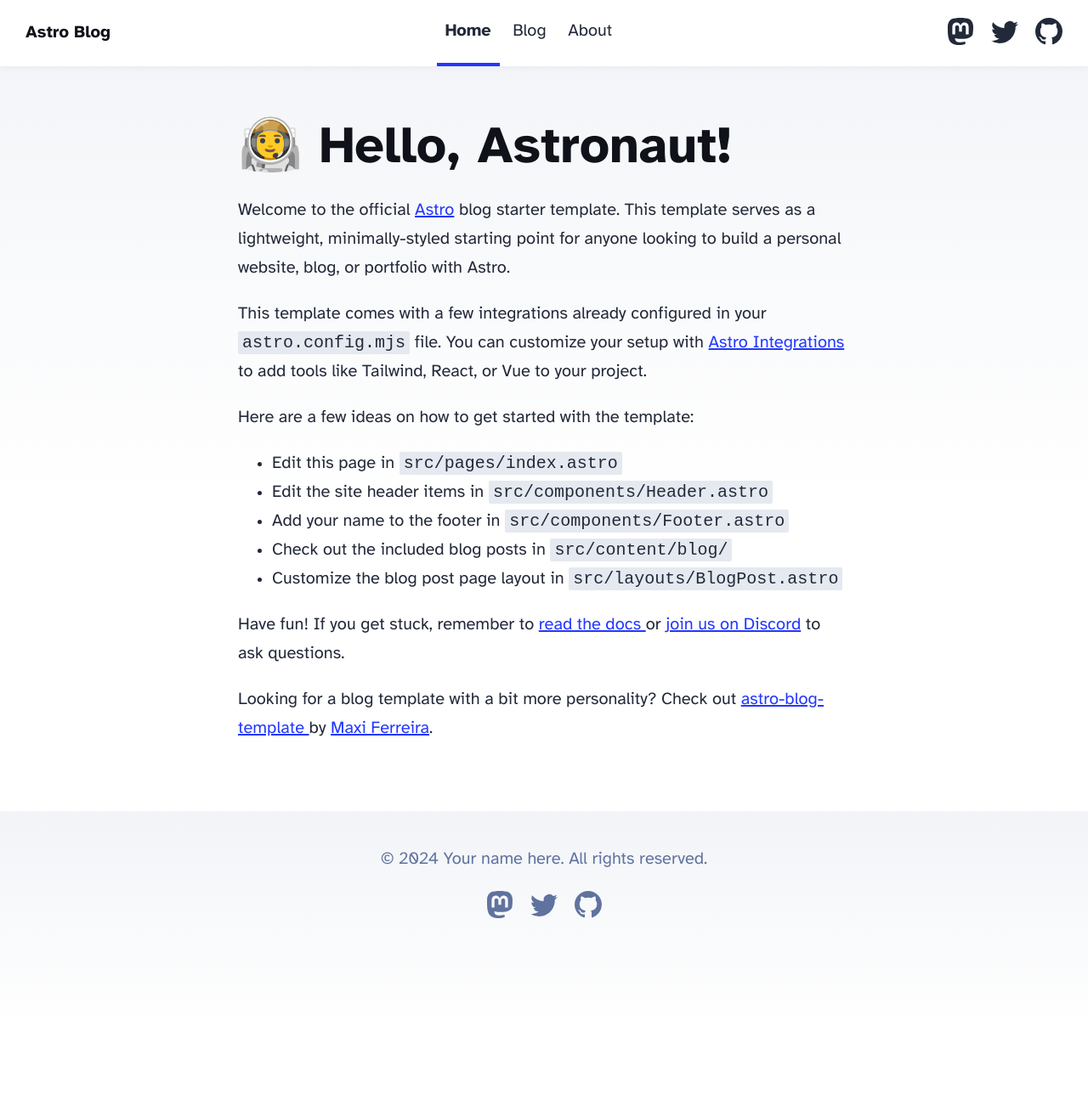
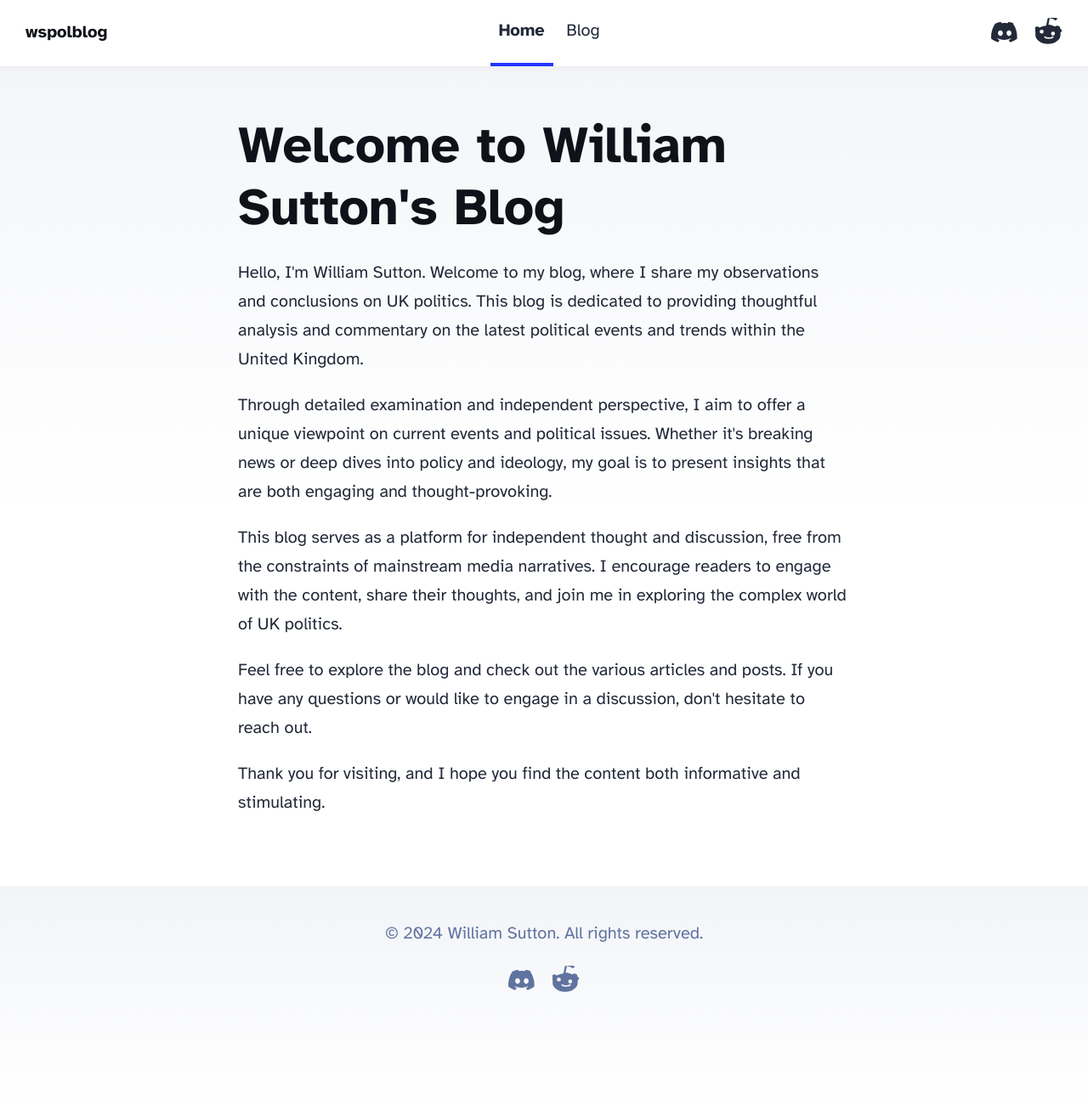
Before and after one commit to williamsuttondev/williamsuttondev.github.io, an Astro site: page / in a window 1280 px wide. Shown: the whole page at 85% size. Before the commit the page ends 1213 px from the top, so only its background shows below. Built offline with nearby package versions, Linux system fonts and the light colour scheme; Astro itself is replaced by a stand-in of ours.

Commit message:
Changed social links in header and footer although Reddit isn't ideal right now - Also removed the about section of the header and changed the body content of index

```diff
--- a/src/components/Footer.astro
+++ b/src/components/Footer.astro
@@ -3,39 +3,25 @@ const today = new Date();
 ---
 
 <footer>
-	&copy; {today.getFullYear()} Your name here. All rights reserved.
+	&copy; {today.getFullYear()} William Sutton. All rights reserved.
 	<div class="social-links">
-		<a href="https://m.webtoo.ls/@astro" target="_blank">
-			<span class="sr-only">Follow Astro on Mastodon</span>
-			<svg
-				viewBox="0 0 16 16"
-				aria-hidden="true"
-				width="32"
-				height="32"
-				astro-icon="social/mastodon"
-				><path
+		<a href="https://discord.com/invite/your-discord-invite-link" target="_blank">
+			<span class="sr-only">Join us on Discord</span>
+			<svg viewBox="0 0 16 16" aria-hidden="true" width="32" height="32">
+				<path
 					fill="currentColor"
-					d="M11.19 12.195c2.016-.24 3.77-1.475 3.99-2.603.348-1.778.32-4.339.32-4.339 0-3.47-2.286-4.488-2.286-4.488C12.062.238 10.083.017 8.027 0h-.05C5.92.017 3.942.238 2.79.765c0 0-2.285 1.017-2.285 4.488l-.002.662c-.004.64-.007 1.35.011 2.091.083 3.394.626 6.74 3.78 7.57 1.454.383 2.703.463 3.709.408 1.823-.1 2.847-.647 2.847-.647l-.06-1.317s-1.303.41-2.767.36c-1.45-.05-2.98-.156-3.215-1.928a3.614 3.614 0 0 1-.033-.496s1.424.346 3.228.428c1.103.05 2.137-.064 3.188-.189zm1.613-2.47H11.13v-4.08c0-.859-.364-1.295-1.091-1.295-.804 0-1.207.517-1.207 1.541v2.233H7.168V5.89c0-1.024-.403-1.541-1.207-1.541-.727 0-1.091.436-1.091 1.296v4.079H3.197V5.522c0-.859.22-1.541.66-2.046.456-.505 1.052-.764 1.793-.764.856 0 1.504.328 1.933.983L8 4.39l.417-.695c.429-.655 1.077-.983 1.934-.983.74 0 1.336.259 1.791.764.442.505.661 1.187.661 2.046v4.203z"
-				></path></svg
-			>
+					d="M13.552 3.418a13.227 13.227 0 0 0-3.257-1.04c-.142.237-.294.548-.403.793a12.14 12.14 0 0 0-3.782 0c-.113-.248-.268-.555-.404-.793A13.227 13.227 0 0 0 2.45 3.419c-2.083 3.08-2.65 6.07-2.35 8.984a13.26 13.26 0 0 0 4.004 2.017c.32-.447.604-.92.85-1.416a8.65 8.65 0 0 1-1.35-.66c.114-.086.228-.172.342-.258a8.676 8.676 0 0 0 7.44 0c.116.09.23.174.342.26a8.65 8.65 0 0 1-1.35.66c.246.497.53.97.85 1.416a13.248 13.248 0 0 0 4.004-2.017c.3-2.914-.267-5.904-2.35-8.984zM5.474 10.696c-.79 0-1.438-.73-1.438-1.634 0-.904.633-1.635 1.438-1.635.806 0 1.454.73 1.439 1.635 0 .904-.633 1.634-1.439 1.634zm5.052 0c-.79 0-1.438-.73-1.438-1.634 0-.904.633-1.635 1.438-1.635.806 0 1.454.73 1.439 1.635 0 .904-.633 1.634-1.439 1.634z"
+				></path>
+			</svg>
 		</a>
-		<a href="https://twitter.com/astrodotbuild" target="_blank">
-			<span class="sr-only">Follow Astro on Twitter</span>
-			<svg viewBox="0 0 16 16" aria-hidden="true" width="32" height="32" astro-icon="social/twitter"
-				><path
+		<a href="https://www.reddit.com/r/your-subreddit" target="_blank">
+			<span class="sr-only">Join us on Reddit</span>
+			<svg viewBox="0 0 24 24" aria-hidden="true" width="32" height="32">
+				<path
 					fill="currentColor"
-					d="M5.026 15c6.038 0 9.341-5.003 9.341-9.334 0-.14 0-.282-.006-.422A6.685 6.685 0 0 0 16 3.542a6.658 6.658 0 0 1-1.889.518 3.301 3.301 0 0 0 1.447-1.817 6.533 6.533 0 0 1-2.087.793A3.286 3.286 0 0 0 7.875 6.03a9.325 9.325 0 0 1-6.767-3.429 3.289 3.289 0 0 0 1.018 4.382A3.323 3.323 0 0 1 .64 6.575v.045a3.288 3.288 0 0 0 2.632 3.218 3.203 3.203 0 0 1-.865.115 3.23 3.23 0 0 1-.614-.057 3.283 3.283 0 0 0 3.067 2.277A6.588 6.588 0 0 1 .78 13.58a6.32 6.32 0 0 1-.78-.045A9.344 9.344 0 0 0 5.026 15z"
-				></path></svg
-			>
-		</a>
-		<a href="https://github.com/withastro/astro" target="_blank">
-			<span class="sr-only">Go to Astro's GitHub repo</span>
-			<svg viewBox="0 0 16 16" aria-hidden="true" width="32" height="32" astro-icon="social/github"
-				><path
-					fill="currentColor"
-					d="M8 0C3.58 0 0 3.58 0 8c0 3.54 2.29 6.53 5.47 7.59.4.07.55-.17.55-.38 0-.19-.01-.82-.01-1.49-2.01.37-2.53-.49-2.69-.94-.09-.23-.48-.94-.82-1.13-.28-.15-.68-.52-.01-.53.63-.01 1.08.58 1.23.82.72 1.21 1.87.87 2.33.66.07-.52.28-.87.51-1.07-1.78-.2-3.64-.89-3.64-3.95 0-.87.31-1.59.82-2.15-.08-.2-.36-1.02.08-2.12 0 0 .67-.21 2.2.82.64-.18 1.32-.27 2-.27.68 0 1.36.09 2 .27 1.53-1.04 2.2-.82 2.2-.82.44 1.1.16 1.92.08 2.12.51.56.82 1.27.82 2.15 0 3.07-1.87 3.75-3.65 3.95.29.25.54.73.54 1.48 0 1.07-.01 1.93-.01 2.2 0 .21.15.46.55.38A8.012 8.012 0 0 0 16 8c0-4.42-3.58-8-8-8z"
-				></path></svg
-			>
+					d="M22.162 9.763a2.867 2.867 0 0 0-4.76-2.09c-1.795-.97-3.77-1.585-5.835-1.72l1.18-5.534 3.854.811a1.33 1.33 0 1 0 .285-1.348L11.66.264a.666.666 0 0 0-.794.517l-1.31 6.143c-2.092.085-4.127.704-5.952 1.72a2.867 2.867 0 1 0-3.315 4.563c-.13.593-.2 1.202-.2 1.82 0 4.446 4.97 8.06 11.09 8.06 6.12 0 11.09-3.614 11.09-8.06 0-.618-.067-1.228-.198-1.82a2.861 2.861 0 0 0 1.442-2.473zM5.63 13.96a1.747 1.747 0 1 1 0-3.494 1.747 1.747 0 0 1 0 3.494zm10.29 3.563c-.99.99-2.835 1.054-3.92 1.054-1.084 0-2.93-.064-3.92-1.053a.666.666 0 1 1 .942-.943c.52.52 1.597.76 2.977.76 1.38 0 2.456-.24 2.977-.76a.666.666 0 0 1 .942.943zm-.29-1.817a1.747 1.747 0 1 1 0-3.494 1.747 1.747 0 0 1 0 3.494z"
+				></path>
+			</svg>
 		</a>
 	</div>
 </footer>
--- a/src/components/Header.astro
+++ b/src/components/Header.astro
@@ -9,35 +9,25 @@ import { SITE_TITLE } from '../consts';
 		<div class="internal-links">
 			<HeaderLink href="/">Home</HeaderLink>
 			<HeaderLink href="/blog">Blog</HeaderLink>
-			<HeaderLink href="/about">About</HeaderLink>
 		</div>
 		<div class="social-links">
-			<a href="https://m.webtoo.ls/@astro" target="_blank">
-				<span class="sr-only">Follow Astro on Mastodon</span>
-				<svg viewBox="0 0 16 16" aria-hidden="true" width="32" height="32"
-					><path
+			<a href="https://discord.com/invite/your-discord-invite-link" target="_blank">
+				<span class="sr-only">Join us on Discord</span>
+				<svg viewBox="0 0 16 16" aria-hidden="true" width="32" height="32">
+					<path
 						fill="currentColor"
-						d="M11.19 12.195c2.016-.24 3.77-1.475 3.99-2.603.348-1.778.32-4.339.32-4.339 0-3.47-2.286-4.488-2.286-4.488C12.062.238 10.083.017 8.027 0h-.05C5.92.017 3.942.238 2.79.765c0 0-2.285 1.017-2.285 4.488l-.002.662c-.004.64-.007 1.35.011 2.091.083 3.394.626 6.74 3.78 7.57 1.454.383 2.703.463 3.709.408 1.823-.1 2.847-.647 2.847-.647l-.06-1.317s-1.303.41-2.767.36c-1.45-.05-2.98-.156-3.215-1.928a3.614 3.614 0 0 1-.033-.496s1.424.346 3.228.428c1.103.05 2.137-.064 3.188-.189zm1.613-2.47H11.13v-4.08c0-.859-.364-1.295-1.091-1.295-.804 0-1.207.517-1.207 1.541v2.233H7.168V5.89c0-1.024-.403-1.541-1.207-1.541-.727 0-1.091.436-1.091 1.296v4.079H3.197V5.522c0-.859.22-1.541.66-2.046.456-.505 1.052-.764 1.793-.764.856 0 1.504.328 1.933.983L8 4.39l.417-.695c.429-.655 1.077-.983 1.934-.983.74 0 1.336.259 1.791.764.442.505.661 1.187.661 2.046v4.203z"
-					></path></svg
-				>
+						d="M13.552 3.418a13.227 13.227 0 0 0-3.257-1.04c-.142.237-.294.548-.403.793a12.14 12.14 0 0 0-3.782 0c-.113-.248-.268-.555-.404-.793A13.227 13.227 0 0 0 2.45 3.419c-2.083 3.08-2.65 6.07-2.35 8.984a13.26 13.26 0 0 0 4.004 2.017c.32-.447.604-.92.85-1.416a8.65 8.65 0 0 1-1.35-.66c.114-.086.228-.172.342-.258a8.676 8.676 0 0 0 7.44 0c.116.09.23.174.342.26a8.65 8.65 0 0 1-1.35.66c.246.497.53.97.85 1.416a13.248 13.248 0 0 0 4.004-2.017c.3-2.914-.267-5.904-2.35-8.984zM5.474 10.696c-.79 0-1.438-.73-1.438-1.634 0-.904.633-1.635 1.438-1.635.806 0 1.454.73 1.439 1.635 0 .904-.633 1.634-1.439 1.634zm5.052 0c-.79 0-1.438-.73-1.438-1.634 0-.904.633-1.635 1.438-1.635.806 0 1.454.73 1.439 1.635 0 .904-.633 1.634-1.439 1.634z"
+					></path>
+				</svg>
 			</a>
-			<a href="https://twitter.com/astrodotbuild" target="_blank">
-				<span class="sr-only">Follow Astro on Twitter</span>
-				<svg viewBox="0 0 16 16" aria-hidden="true" width="32" height="32"
-					><path
+			<a href="https://www.reddit.com/r/your-subreddit" target="_blank">
+				<span class="sr-only">Join us on Reddit</span>
+				<svg viewBox="0 0 24 24" aria-hidden="true" width="32" height="32">
+					<path
 						fill="currentColor"
-						d="M5.026 15c6.038 0 9.341-5.003 9.341-9.334 0-.14 0-.282-.006-.422A6.685 6.685 0 0 0 16 3.542a6.658 6.658 0 0 1-1.889.518 3.301 3.301 0 0 0 1.447-1.817 6.533 6.533 0 0 1-2.087.793A3.286 3.286 0 0 0 7.875 6.03a9.325 9.325 0 0 1-6.767-3.429 3.289 3.289 0 0 0 1.018 4.382A3.323 3.323 0 0 1 .64 6.575v.045a3.288 3.288 0 0 0 2.632 3.218 3.203 3.203 0 0 1-.865.115 3.23 3.23 0 0 1-.614-.057 3.283 3.283 0 0 0 3.067 2.277A6.588 6.588 0 0 1 .78 13.58a6.32 6.32 0 0 1-.78-.045A9.344 9.344 0 0 0 5.026 15z"
-					></path></svg
-				>
-			</a>
-			<a href="https://github.com/withastro/astro" target="_blank">
-				<span class="sr-only">Go to Astro's GitHub repo</span>
-				<svg viewBox="0 0 16 16" aria-hidden="true" width="32" height="32"
-					><path
-						fill="currentColor"
-						d="M8 0C3.58 0 0 3.58 0 8c0 3.54 2.29 6.53 5.47 7.59.4.07.55-.17.55-.38 0-.19-.01-.82-.01-1.49-2.01.37-2.53-.49-2.69-.94-.09-.23-.48-.94-.82-1.13-.28-.15-.68-.52-.01-.53.63-.01 1.08.58 1.23.82.72 1.21 1.87.87 2.33.66.07-.52.28-.87.51-1.07-1.78-.2-3.64-.89-3.64-3.95 0-.87.31-1.59.82-2.15-.08-.2-.36-1.02.08-2.12 0 0 .67-.21 2.2.82.64-.18 1.32-.27 2-.27.68 0 1.36.09 2 .27 1.53-1.04 2.2-.82 2.2-.82.44 1.1.16 1.92.08 2.12.51.56.82 1.27.82 2.15 0 3.07-1.87 3.75-3.65 3.95.29.25.54.73.54 1.48 0 1.07-.01 1.93-.01 2.2 0 .21.15.46.55.38A8.012 8.012 0 0 0 16 8c0-4.42-3.58-8-8-8z"
-					></path></svg
-				>
+						d="M22.162 9.763a2.867 2.867 0 0 0-4.76-2.09c-1.795-.97-3.77-1.585-5.835-1.72l1.18-5.534 3.854.811a1.33 1.33 0 1 0 .285-1.348L11.66.264a.666.666 0 0 0-.794.517l-1.31 6.143c-2.092.085-4.127.704-5.952 1.72a2.867 2.867 0 1 0-3.315 4.563c-.13.593-.2 1.202-.2 1.82 0 4.446 4.97 8.06 11.09 8.06 6.12 0 11.09-3.614 11.09-8.06 0-.618-.067-1.228-.198-1.82a2.861 2.861 0 0 0 1.442-2.473zM5.63 13.96a1.747 1.747 0 1 1 0-3.494 1.747 1.747 0 0 1 0 3.494zm10.29 3.563c-.99.99-2.835 1.054-3.92 1.054-1.084 0-2.93-.064-3.92-1.053a.666.666 0 1 1 .942-.943c.52.52 1.597.76 2.977.76 1.38 0 2.456-.24 2.977-.76a.666.666 0 0 1 .942.943zm-.29-1.817a1.747 1.747 0 1 1 0-3.494 1.747 1.747 0 0 1 0 3.494z"
+					></path>
+				</svg>
 			</a>
 		</div>
 	</nav>
--- a/src/consts.ts
+++ b/src/consts.ts
@@ -1,5 +1,5 @@
 // Place any global data in this file.
 // You can import this data from anywhere in your site by using the `import` keyword.
 
-export const SITE_TITLE = 'Astro Blog';
-export const SITE_DESCRIPTION = 'Welcome to my website!';
+export const SITE_TITLE = 'wspolblog';
+export const SITE_DESCRIPTION = 'A blog for my political ramblings concerning UK politics.';
--- a/src/pages/blog/index.astro
+++ b/src/pages/blog/index.astro
@@ -7,7 +7,7 @@ import { getCollection } from 'astro:content';
 import FormattedDate from '../../components/FormattedDate.astro';
 
 const posts = (await getCollection('blog')).sort(
-	(a, b) => a.data.pubDate.valueOf() - b.data.pubDate.valueOf()
+	(a, b) => b.data.pubDate.valueOf() - a.data.pubDate.valueOf()
 );
 ---
 
--- a/src/pages/index.astro
+++ b/src/pages/index.astro
@@ -13,36 +13,21 @@ import { SITE_TITLE, SITE_DESCRIPTION } from '../consts';
 	<body>
 		<Header />
 		<main>
-			<h1>🧑‍🚀 Hello, Astronaut!</h1>
+			<h1>Welcome to William Sutton's Blog</h1>
 			<p>
-				Welcome to the official <a href="https://astro.build/">Astro</a> blog starter template. This
-				template serves as a lightweight, minimally-styled starting point for anyone looking to build
-				a personal website, blog, or portfolio with Astro.
+				Hello, I'm William Sutton. Welcome to my blog, where I share my observations and conclusions on UK politics. This blog is dedicated to providing thoughtful analysis and commentary on the latest political events and trends within the United Kingdom.
 			</p>
 			<p>
-				This template comes with a few integrations already configured in your
-				<code>astro.config.mjs</code> file. You can customize your setup with
-				<a href="https://astro.build/integrations">Astro Integrations</a> to add tools like Tailwind,
-				React, or Vue to your project.
-			</p>
-			<p>Here are a few ideas on how to get started with the template:</p>
-			<ul>
-				<li>Edit this page in <code>src/pages/index.astro</code></li>
-				<li>Edit the site header items in <code>src/components/Header.astro</code></li>
-				<li>Add your name to the footer in <code>src/components/Footer.astro</code></li>
-				<li>Check out the included blog posts in <code>src/content/blog/</code></li>
-				<li>Customize the blog post page layout in <code>src/layouts/BlogPost.astro</code></li>
-			</ul>
-			<p>
-				Have fun! If you get stuck, remember to <a href="https://docs.astro.build/"
-					>read the docs
-				</a> or <a href="https://astro.build/chat">join us on Discord</a> to ask questions.
+				Through detailed examination and independent perspective, I aim to offer a unique viewpoint on current events and political issues. Whether it's breaking news or deep dives into policy and ideology, my goal is to present insights that are both engaging and thought-provoking.
 			</p>
 			<p>
-				Looking for a blog template with a bit more personality? Check out <a
-					href="https://github.com/Charca/astro-blog-template"
-					>astro-blog-template
-				</a> by <a href="https://twitter.com/Charca">Maxi Ferreira</a>.
+				This blog serves as a platform for independent thought and discussion, free from the constraints of mainstream media narratives. I encourage readers to engage with the content, share their thoughts, and join me in exploring the complex world of UK politics.
+			</p>
+			<p>
+				Feel free to explore the blog and check out the various articles and posts. If you have any questions or would like to engage in a discussion, don't hesitate to reach out.
+			</p>
+			<p>
+				Thank you for visiting, and I hope you find the content both informative and stimulating.
 			</p>
 		</main>
 		<Footer />
```
